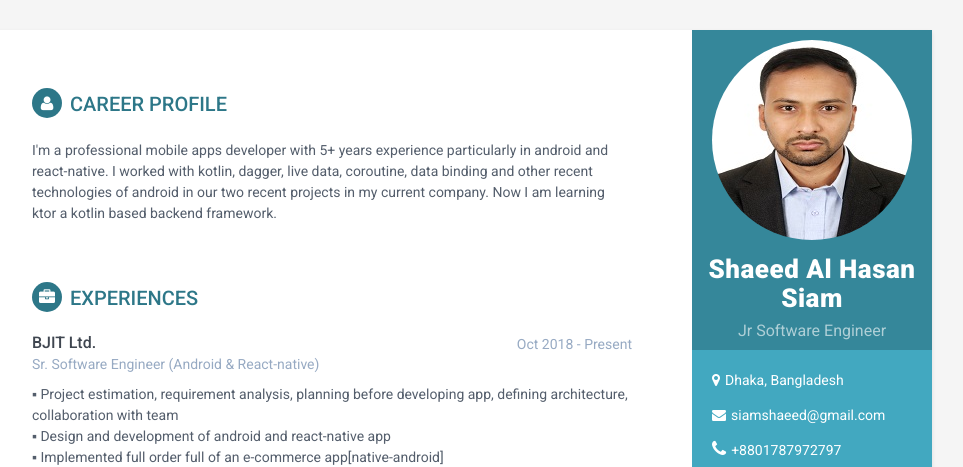
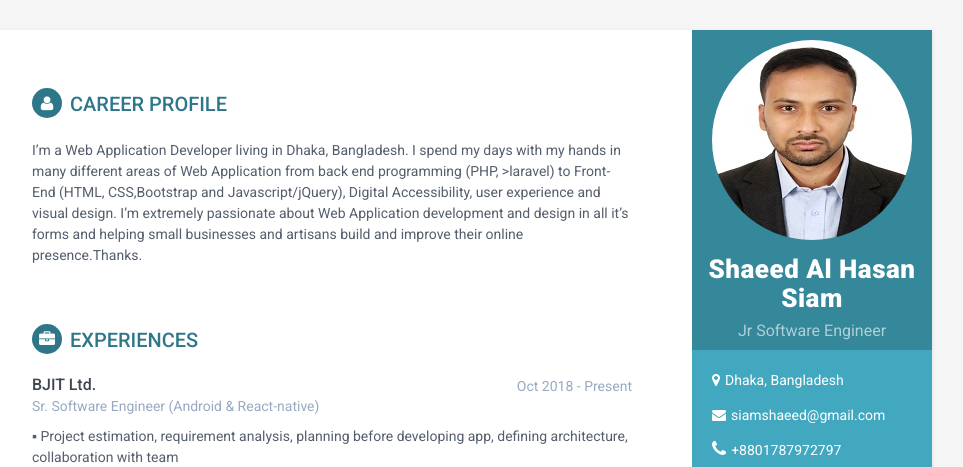
Before and after one commit to siamshaeed/resume, a plain HTML site: page index.html in a window 1280 px wide. Shown: the top 467 px of the page, without its empty margins (188-1151 px from the left). Drawn offline with Linux system fonts and the light colour scheme.

Commit message:
Add carrer objct

```diff
--- a/index.html
+++ b/index.html
@@ -110,11 +110,7 @@
       <section class="section summary-section">
         <h2 class="section-title"><i class="fa fa-user"></i>Career Profile</h2>
         <div class="summary">
-          <p>I'm a professional mobile apps developer with 5+ years experience
-            particularly in android and react-native. I worked with kotlin,
-            dagger, live data, coroutine, data binding and other recent
-            technologies of android in our two recent projects in my current
-            company. Now I am learning ktor a kotlin based backend framework.
+          <p>I’m a Web Application Developer living in Dhaka, Bangladesh. I spend my days with my hands in many different areas of Web Application from back end programming (PHP, >laravel) to Front-End (HTML, CSS,Bootstrap and Javascript/jQuery), Digital Accessibility, user experience and visual design. I’m extremely passionate about Web Application development and design in all it’s forms and helping small businesses and artisans build and improve their online presence.Thanks.
           </p>
         </div>
         <!--//summary-->
```
